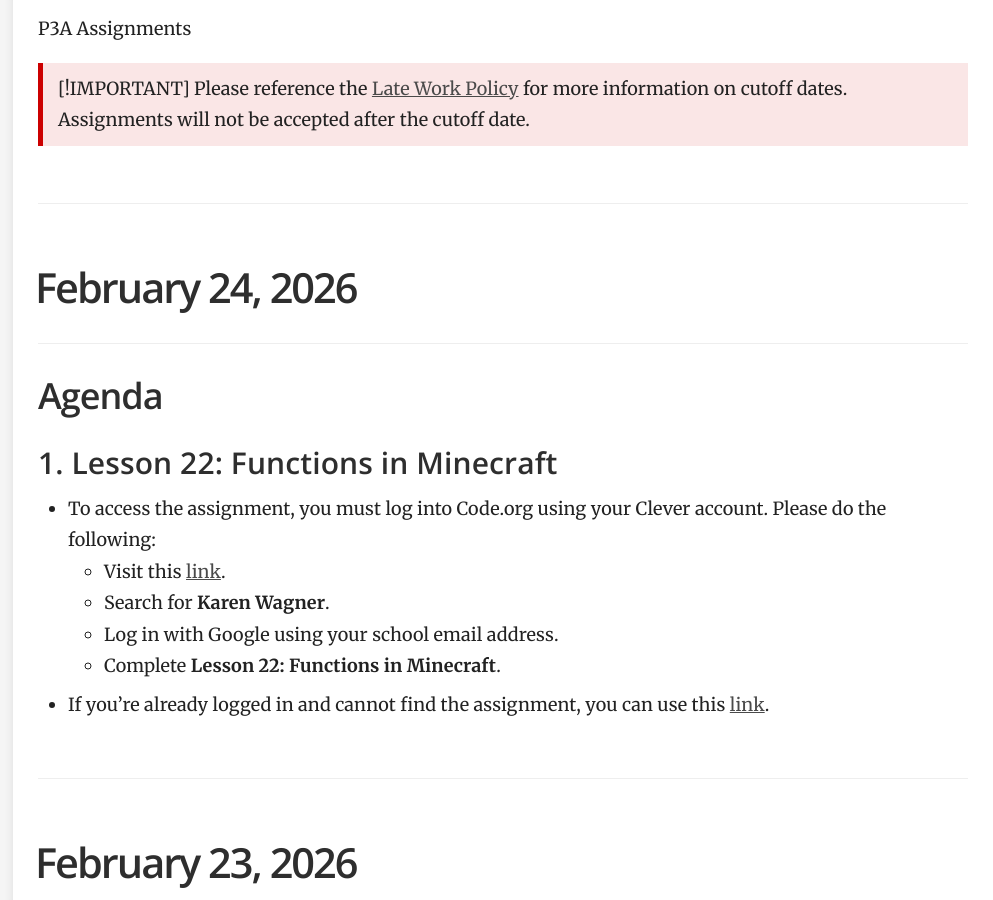
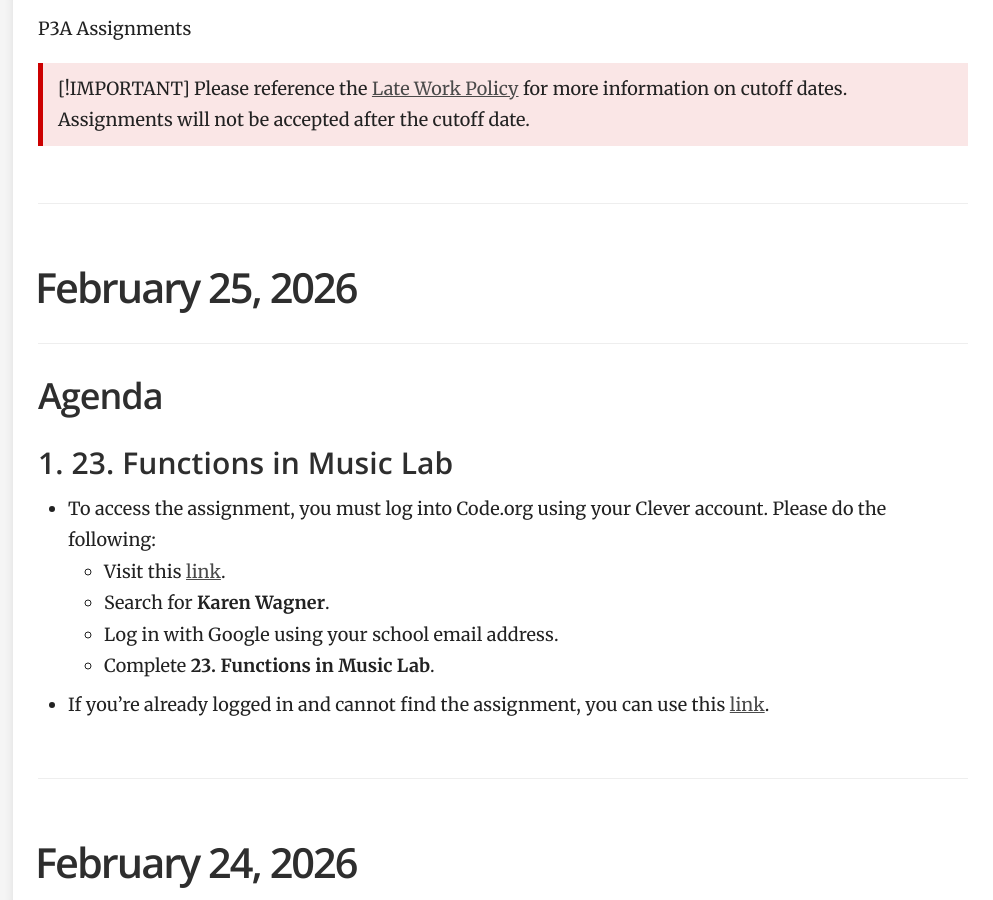
Before and after one commit to mswhitby/classroom, a Jekyll site: the page built from _docs/classes/3rd.md, in a window 1280 px wide and 900 px high, scrolled down 878 px. Shown: the whole window, without its empty margins (287-1280 px from the left). Built offline with Jekyll 4.4.1, drawn with Linux system fonts in a browser that asks for light colours.

Commit message:
Updated lessons

```diff
--- a/_docs/classes/3rd.md
+++ b/_docs/classes/3rd.md
@@ -206,6 +206,21 @@ order: 2
 
 
 ****
+
+# February 25, 2026
+
+## Agenda
+
+### 1. 23. Functions in Music Lab
+- To access the assignment, you must log into Code.org using your Clever account. Please do the following:
+    - Visit this [link](https://clever.com/oauth/district-picker?client_id=2f27405716644a951b23&redirect_uri=https%3A%2F%2Fstudio.code.org%2Fusers%2Fauth%2Fclever%2Fcallback&response_type=code&state=ede33ff61289cf32708a0f54079cdd23e31d0b0a02b0e0e8).
+    - Search for **Karen Wagner**.
+    - Log in with Google using your school email address.
+    - Complete **23. Functions in Music Lab**.
+
+- If you're already logged in and cannot find the assignment, you can use this [link](https://studio.code.org/courses/express-2025/units/1/lessons/23/levels/1).
+
+----
 
 
 # February 24, 2026
```
